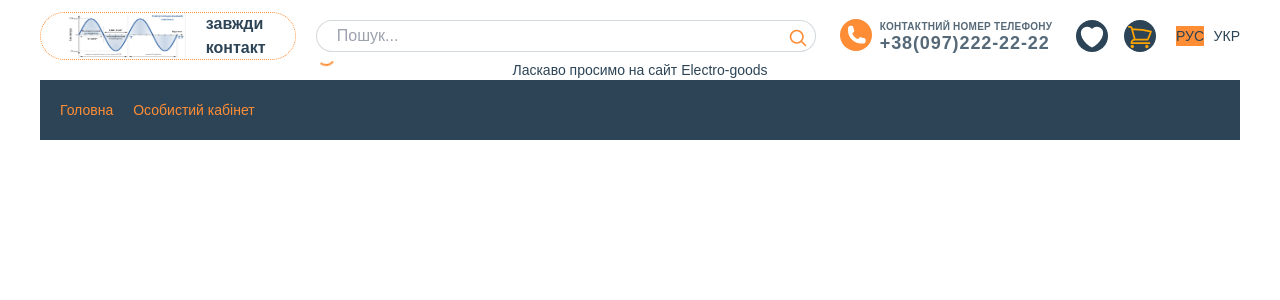
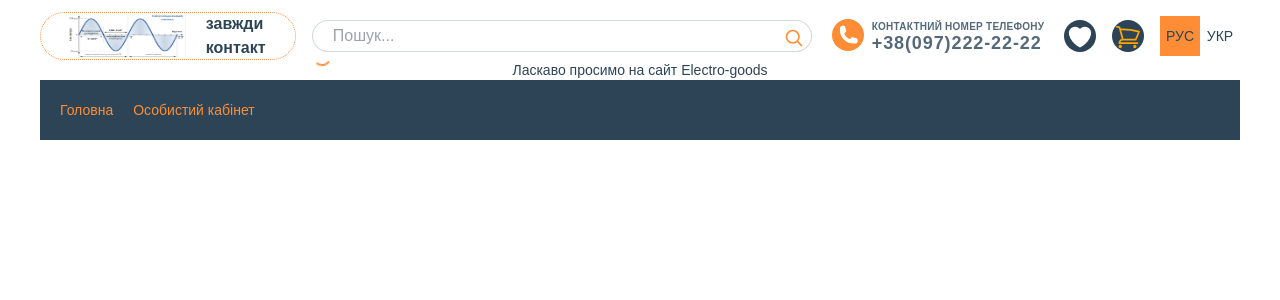
Before and after one commit to TheK0S/electro-goods, a React (Create React App) app: page / in a window 1280 px wide. Shown: the top 300 px of the page. Built offline with nearby package versions, Linux system fonts and the light colour scheme.

Commit message:
make switch in languagePanel

```diff
--- a/src/components/LanguagePanel/LanguagePanel.tsx
+++ b/src/components/LanguagePanel/LanguagePanel.tsx
@@ -1,13 +1,28 @@
+import React, { useState } from 'react';
+
+export enum Languages {
+    Ukrainian = 'УКР',
+    Russian = 'РУС',
+}
+
 export const LanguagePanel = () => {
 
-    let language = 'ru';
-    const className = 'languagePanel-item';
-    const classNameChoisen = 'languagePanel-item  bg-secondary';
+    const [language, setLanguage] = useState(Languages.Russian);
+    const buttonClass = 'languagePanel-item w-10';
+    const buttonClassChoisen = 'languagePanel-item bg-secondary w-10';
+
+    const setbuttonClass=(lang:string)=>{
+        return lang===language?buttonClassChoisen:buttonClass
+    }
 
     return (
-        <div className="languagePanel flex min-w-16 justify-between">
-            <div className={language==='ru'?classNameChoisen:className}>РУС</div>
-            <div className={language==='uk'?classNameChoisen:className}>УКР</div>
+        <div className="languagePanel flex justify-between h-10">
+            <button onClick={()=>setLanguage(Languages.Russian)}
+                className={setbuttonClass(Languages.Russian)}>{Languages.Russian}
+            </button>
+            <button onClick={()=>setLanguage(Languages.Ukrainian)}
+                className={setbuttonClass(Languages.Ukrainian)}>{Languages.Ukrainian}
+            </button>
         </div>
     );
-  };
+};
```
